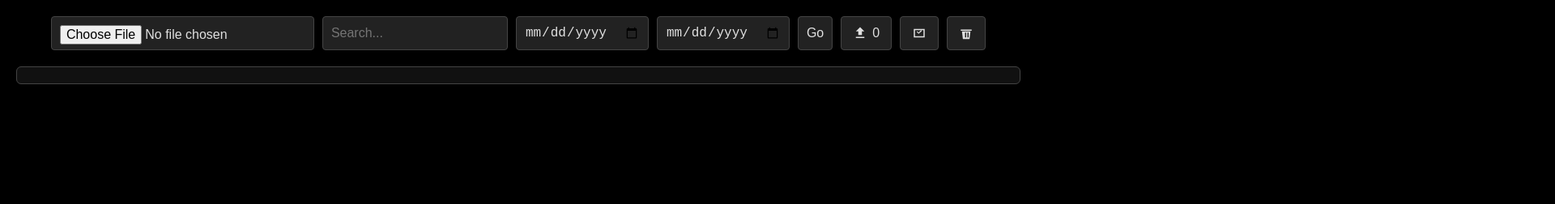
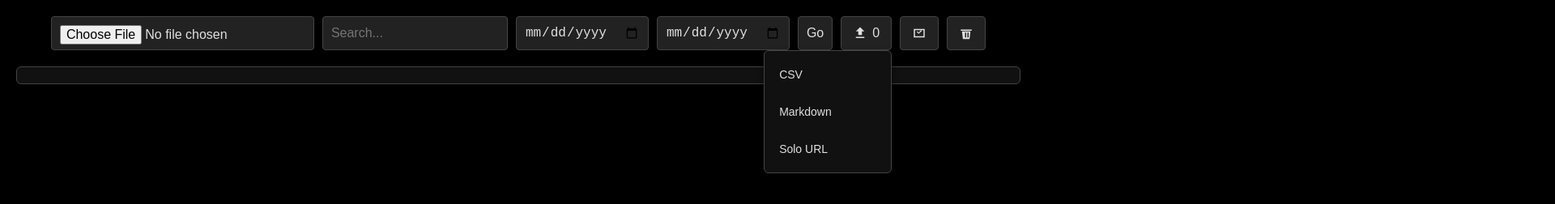
Before and after one commit to plumkewe/vibe-coding, a plain HTML site: page index.html in a window 1280 px wide. Both pictures are taken after a click on the button "Export results". Shown: the top 252 px of the page at 81% size, 1920 px wide, since content can reach past the window. Drawn offline with nearby package versions, Linux system fonts and the light colour scheme.

Commit message:
Update index.html

```diff
--- a/index.html
+++ b/index.html
@@ -45,7 +45,7 @@
          .export-menu {
             position: absolute;
             top: 100%;
-            left: 0;
+            right: 0;
             background: var(--card-bg);        /* sfondo scuro */
             color: var(--text-color);          /* testo chiaro */
             border: 1px solid var(--border-color);
@@ -317,7 +317,7 @@
                </svg>
                <span id="exportCount">0</span>
             </button>
-            <div id="exportMenu" class="hidden menu-box">
+            <div id="exportMenu" class="hidden export-menu">
                <button onclick="exportResults('csv')">CSV</button>
                <button onclick="exportResults('markdown')">Markdown</button>
                <button onclick="exportResults('text')">Solo URL</button>
@@ -783,7 +783,7 @@
             }
 
             if (type === "csv") {
-               const fileName = generateFileName() + ".csv";
+               const fileName = buildFileName();
                const csvContent = Papa.unparse(selectedData);
                const encodedUri = "data:text/csv;charset=utf-8," + encodeURIComponent(csvContent);
                const link = document.createElement("a");
@@ -818,41 +818,13 @@
 
          function toggleExportMenu(event) {
             event.stopPropagation();
-            event.preventDefault();
+            const menu = document.getElementById("exportMenu");
+            menu.classList.toggle("hidden");
 
-            const menu = document.getElementById("exportMenu");
-            const btn = event.currentTarget;
-            const rect = btn.getBoundingClientRect();
-
-            // Prima mostra il menu per ottenere correttamente la sua larghezza
-            menu.classList.remove("hidden");
-            menu.style.position = "absolute";
-            menu.style.visibility = "hidden"; // evita flicker durante il calcolo
-            menu.style.left = "0px"; // reset temporaneo
-            menu.style.top = "0px";
-
-            // Aspetta un frame per assicurarti che offsetWidth sia aggiornato
-            requestAnimationFrame(() => {
-               const menuWidth = menu.offsetWidth;
-               const x = rect.left + (rect.width / 2) - (menuWidth / 2);
-               const y = rect.bottom + 6; // 6px di margine verticale
-
-               menu.style.left = `${x}px`;
-               menu.style.top = `${y}px`;
-               menu.style.visibility = "visible";
-
-               // Toggle show/hide
-               const wasHidden = menu.dataset.visible !== "true";
-               menu.dataset.visible = wasHidden ? "true" : "false";
-
-               if (!wasHidden) {
-                  menu.classList.add("hidden");
-                  document.removeEventListener("click", handleOutsideClick);
-               } else {
-                  menu.classList.remove("hidden");
-                  setTimeout(() => document.addEventListener("click", handleOutsideClick), 0);
-               }
-            });
+            // chiudi menu cliccando fuori
+            if (!menu.classList.contains("hidden")) {
+               document.addEventListener("click", handleOutsideClick);
+            }
          }
 
          function downloadBlob(blob, filename) {
@@ -877,16 +849,14 @@
             document.body.removeChild(link);
          }
 
-         document.getElementById("exportMenu").classList.add("hidden");
-         document.removeEventListener("click", handleOutsideClick);
-
-         function handleOutsideClick(e) {
+         function handleOutsideClick(event) {
             const menu = document.getElementById("exportMenu");
-            if (!menu.contains(e.target)) {
+            if (!menu.contains(event.target)) {
                menu.classList.add("hidden");
                document.removeEventListener("click", handleOutsideClick);
             }
          }
+
 
          function extractCardData(card) {
             return {
```
